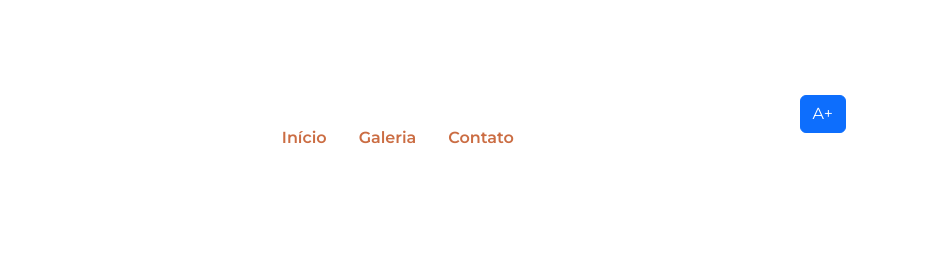
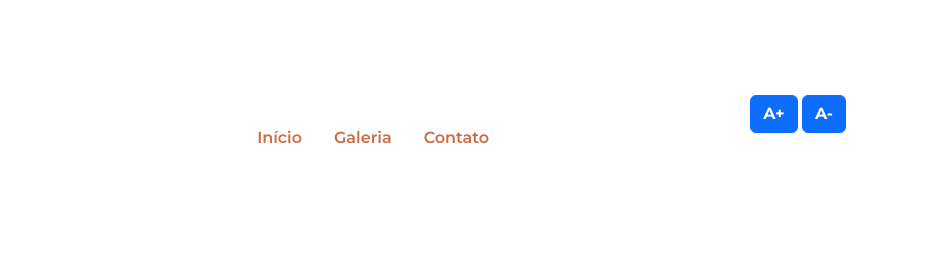
Before and after one commit to K3villynSouza/tropicalia, a plain HTML site: page index.html in a window 1280 px wide. Shown: the top 273 px of the page, 352-1280 px from the left. Drawn offline with nearby package versions, Linux system fonts and the light colour scheme; a script that the page names is missing.

Commit message:
vvgnsryjk

```diff
--- a/index.html
+++ b/index.html
@@ -22,8 +22,8 @@
                 <li class="nav-item"><a class="nav-link" href="#contato">Contato</a></li>
             </ul>
         <div id="acessibilidade">
-            <button id="aumentar-fonte" class="btn btn-primary">A+</button>
-
+            <button id="aumentar-fonte" class="btn btn-primary fw-bold">A+</button>
+            <button id="diminuir-fonte" class="btn btn-primary fw-bold">A-</button>
         </div>
         </nav>
 
```
